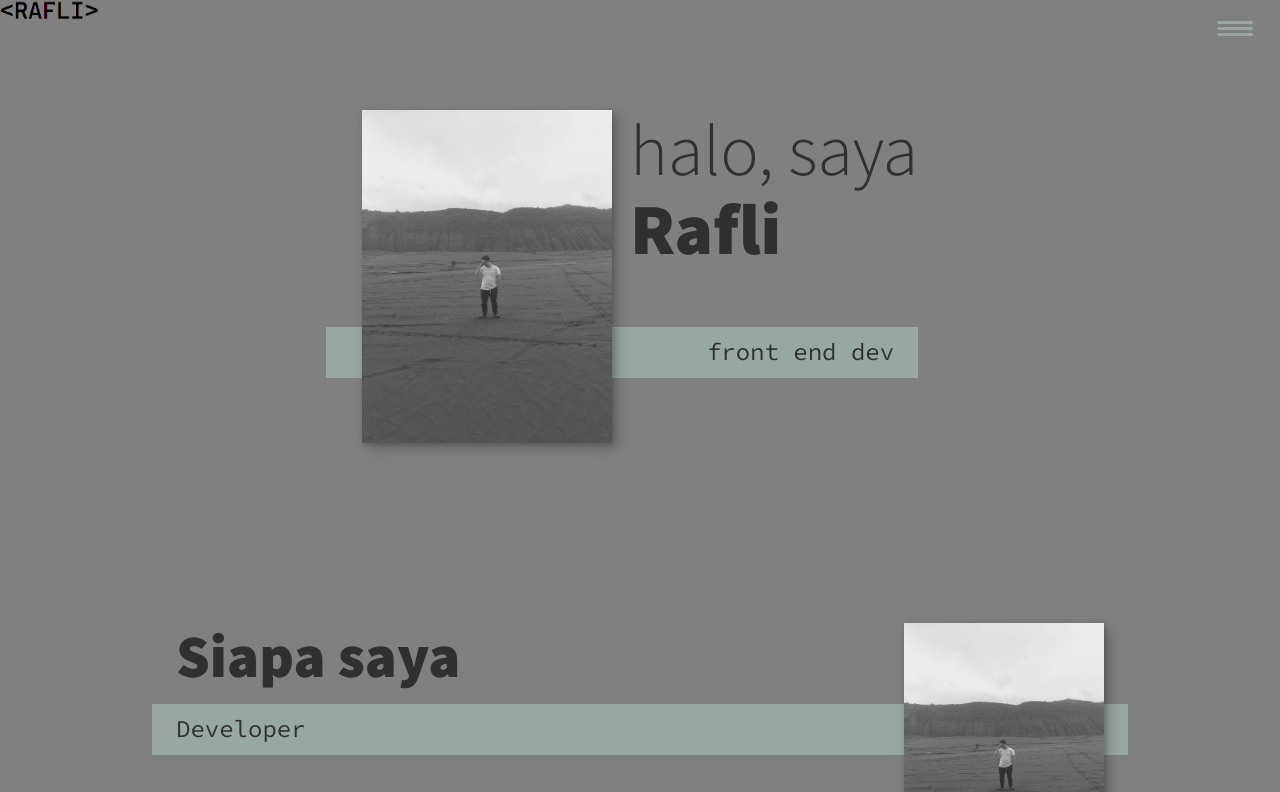
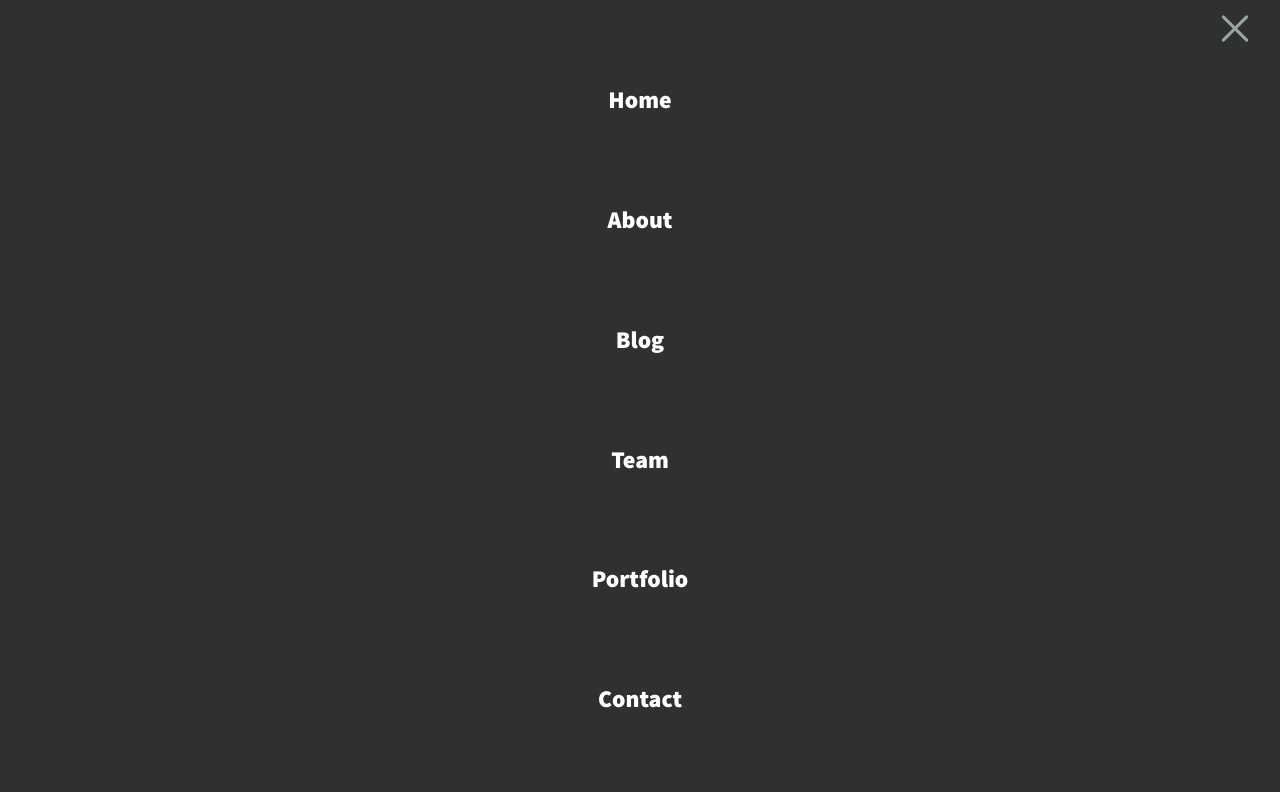
Before and after one commit to rafli2460/rafli-lp, a website: page public/index.html in a window 1280 px wide. Both pictures are taken after a click on the button "toggle navigation". Shown: the top 792 px of the page. Drawn offline with nearby package versions, Linux system fonts and the light colour scheme.

Commit message:
adding js file for index

```diff
--- a/public/css/style.css
+++ b/public/css/style.css
@@ -108,7 +108,7 @@ h3 { font-size: var(--fs-h3) }
 }
 
 .logo {
-  max-width: 100px;
+  max-width: 200px;
 }
 
 .nav {
@@ -136,7 +136,7 @@ h3 { font-size: var(--fs-h3) }
   padding: 0;
 }
 
-.nav_link {
+.nav__link {
   color: inherit;
   font-weight: var(--fw-bold);
   font-size: var(--fs-h3);
@@ -166,26 +166,26 @@ h3 { font-size: var(--fs-h3) }
   position: fixed;
 }
 
-.nav-open .sosis {
+.nav-open .hamburger {
   transform: rotate(.625turn);
 }
 
-.nav-open .sosis::before {
+.nav-open .hamburger::before {
   transform: rotate(90deg) translateX(-6px);
 }
 
-.nav-open .sosis::after {
+.nav-open .hamburger::after {
   opacity: 0;
 }
 
-.sosis {
+.hamburger {
   display: block;
   position: relative;
 }
 
-.sosis,
-.sosis::before,
-.sosis::after {
+.hamburger,
+.hamburger::before,
+.hamburger::after {
     background: var(--clr-accent);
     width: 2em;
     height: 3px;
@@ -193,16 +193,16 @@ h3 { font-size: var(--fs-h3) }
     transition: transform 250ms ease-in-out;
 }
 
-.sosis::before,
-.sosis::after {
+.hamburger::before,
+.hamburger::after {
     content: '';
     position: absolute;
     left: 0;
     right: 0;
 }
 
-.sosis::before { top: 6px; }
-.sosis::after { bottom: 6px; }
+.hamburger::before { top: 6px; }
+.hamburger::after { bottom: 6px; }
 
 /*  Intro section  */
 
--- a/public/index.html
+++ b/public/index.html
@@ -17,16 +17,16 @@
       <img src="images/R-removebg-preview.png" alt="">
     </div>
     <button class="nav-toggle" aria-label="toggle navigation">
-      <span class="sosis"></span>
+      <span class="hamburger"></span>
     </button>
     <nav class="nav">
       <ul class="nav__list">
-        <li class="nav_items"><a href="#home" class="nav_link">Home</a></li>
-        <li class="nav_items"><a href="#about" class="nav_link">About</a></li>
-        <li class="nav_items"><a href="#blog" class="nav_link">Blog</a></li>
-        <li class="nav_items"><a href="#team" class="nav_link">Team</a></li>
-        <li class="nav_items"><a href="#portfolio" class="nav_link">Portfolio</a></li>
-        <li class="nav_items"><a href="#kontak" class="nav_link">Contact</a></li>
+        <li class="nav_items"><a href="#home" class="nav__link">Home</a></li>
+        <li class="nav_items"><a href="#about" class="nav__link">About</a></li>
+        <li class="nav_items"><a href="#blog" class="nav__link">Blog</a></li>
+        <li class="nav_items"><a href="#team" class="nav__link">Team</a></li>
+        <li class="nav_items"><a href="#portfolio" class="nav__link">Portfolio</a></li>
+        <li class="nav_items"><a href="#kontak" class="nav__link">Contact</a></li>
       </ul>
     </nav>
   </header>
@@ -84,9 +84,6 @@
       <a href="#"class="portfolio__item">
         <img src="images/pc3.jpg" alt="item3" class="portfolio__img">
       </a>
-      <a href="#"class="portfolio__item">
-        <img src="images/devops.png" alt="item4" class="portfolio__img">
-      </a>
     </div>
   </section>
   <!--Team-->
@@ -121,7 +118,7 @@
     </div>
   </section>
 
-  <script src="js/index.js"></script>
+  <script src="/js/index.js"></script>
 
 </body>
 
--- /dev/null
+++ b/public/js/index.js
@@ -0,0 +1,12 @@
+const navToggle = document .querySelector('.nav-toggle')
+const navLinks = document.querySelectorAll('.nav__link')
+
+navToggle.addEventListener('click', () =>{
+    document.body.classList.toggle('nav-open');
+});
+
+navLinks.forEach(link =>{
+    link.addEventListener('click', () => {
+        document.body.classList.remove('nav-open');
+    })
+})
```
